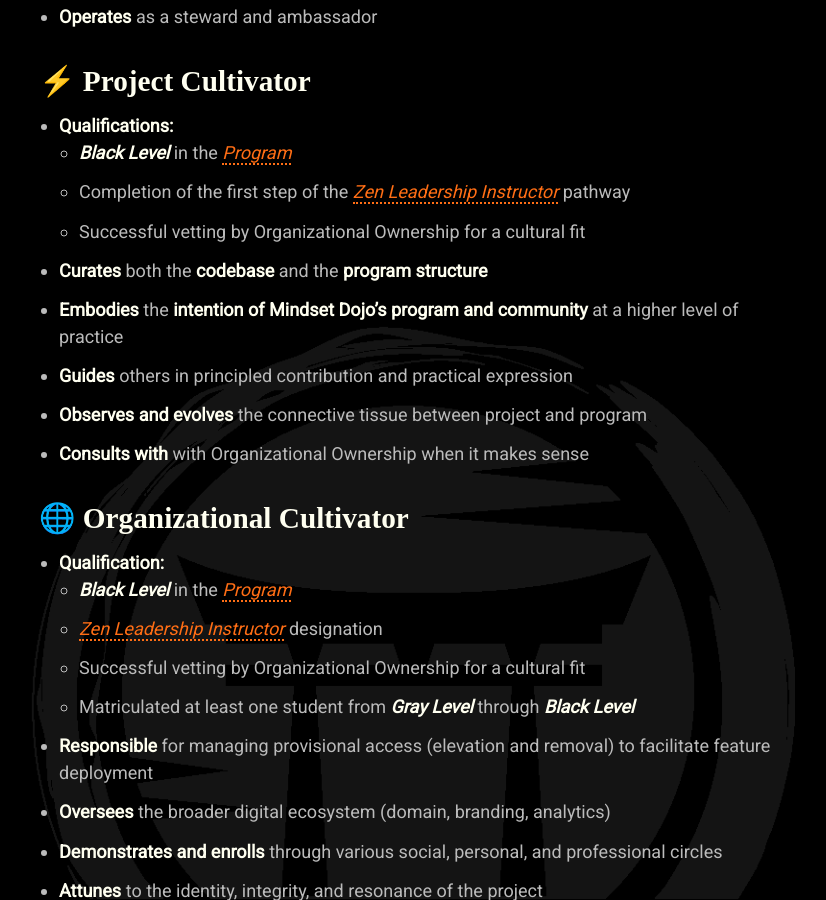
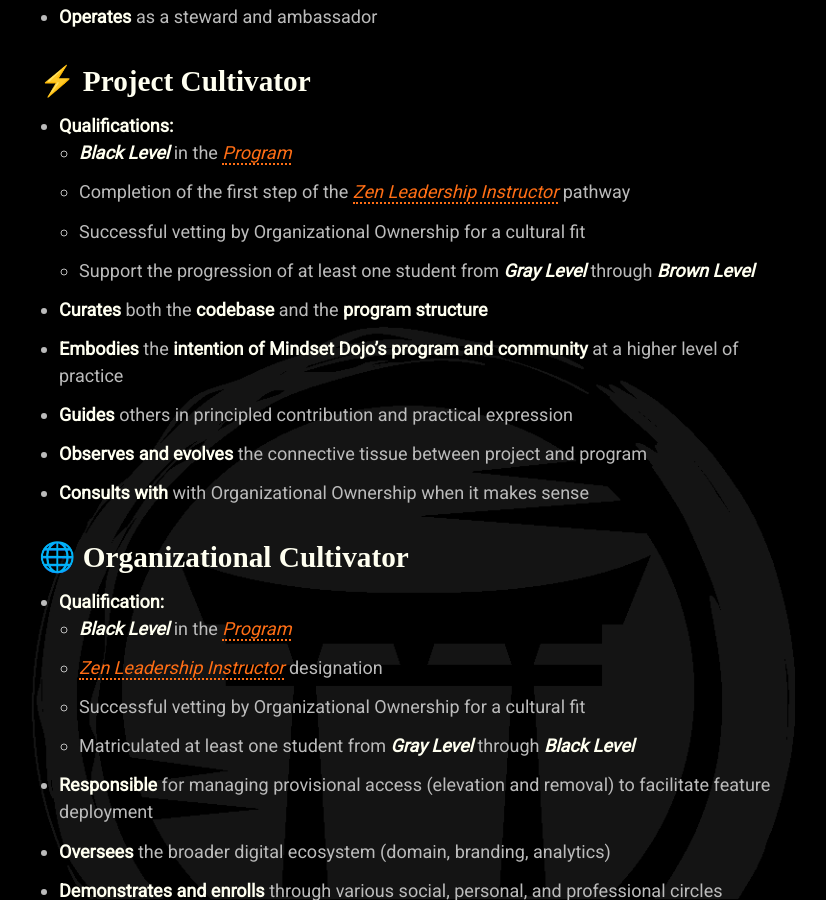
Before and after one commit to mindset-dojo/mindset-dojo.github.io, a Jekyll site: the page built from project.md, in a window 1280 px wide and 900 px high, scrolled down 3416 px. Shown: the whole window, without its empty margins (229-1055 px from the left). Built offline with Jekyll 4.4.1, drawn with Linux system fonts in a browser that asks for light colours; some web fonts are replaced.

Commit message:
feat(project): add requirement that project cultivator must be a senpai to at least one student.

```diff
--- a/project.md
+++ b/project.md
@@ -103,6 +103,7 @@
   * ***Black Level*** in the [Program]({{'/program' | relative_url}})
   * Completion of the first step of the [Zen Leadership Instructor](https://zenleader.global/programs/coachinstructor/zlinstructor) pathway
   * Successful vetting by Organizational Ownership for a cultural fit
+  * Support the progression of at least one student from ***Gray Level*** through ***Brown Level***
 * **Curates** both the **codebase** and the **program structure**
 * **Embodies** the **intention of Mindset Dojo's program and community** at a higher level of practice
 * **Guides** others in principled contribution and practical expression
```
